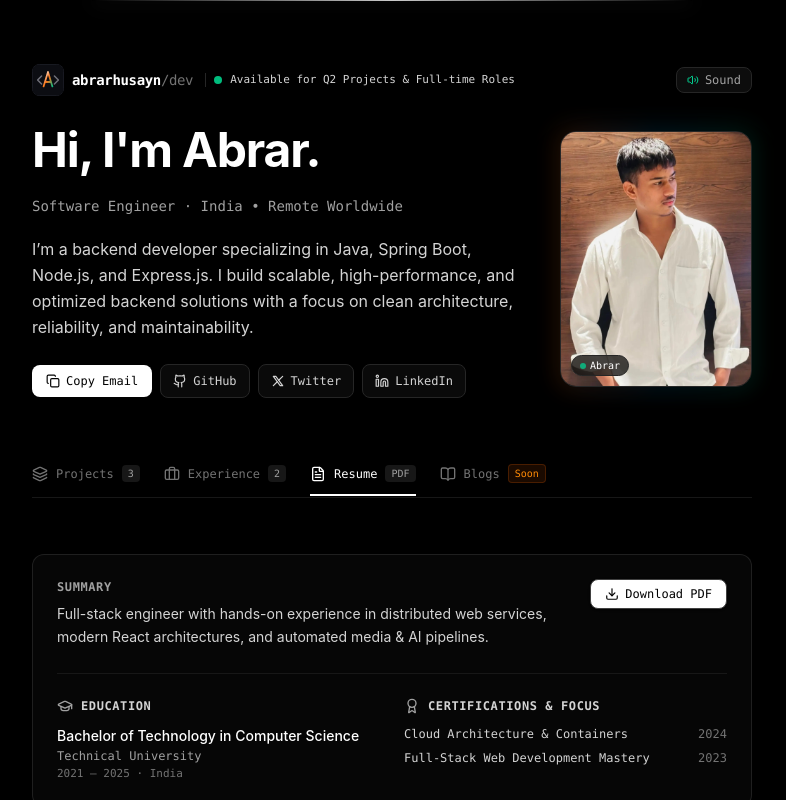
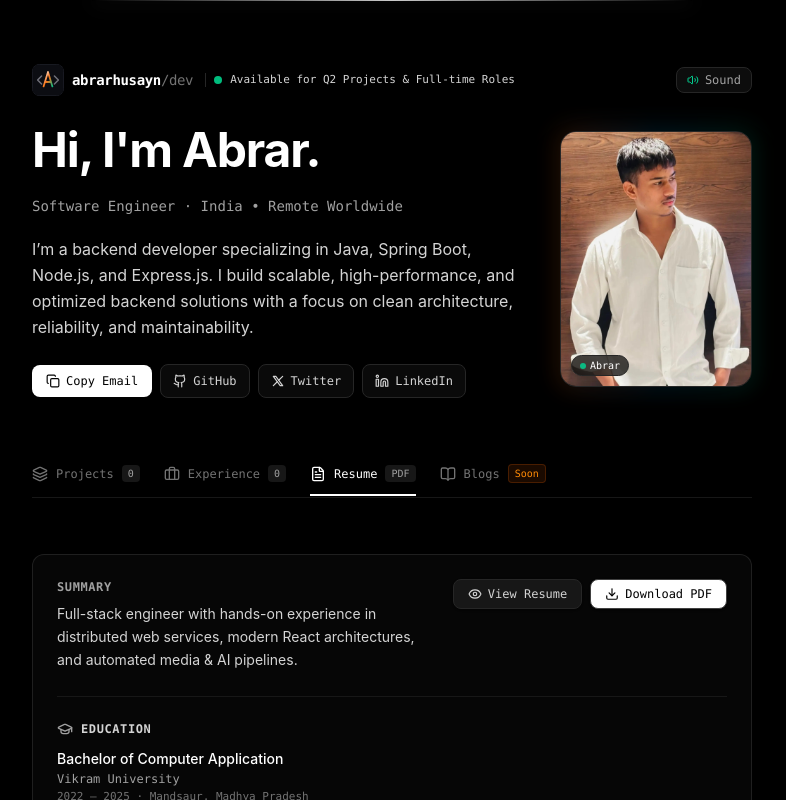
Before and after one commit to abrarhusayn/abrarhusayn.github.io, a Next.js app: page / in a window 1280 px wide. Both pictures are taken after a click on the button "Resume". Shown: the top 800 px of the page, without its empty margins (248-1034 px from the left). Built offline with nearby package versions, Linux system fonts and the light colour scheme.

Commit message:
updated data

```diff
--- a/src/app/page.tsx
+++ b/src/app/page.tsx
@@ -20,6 +20,8 @@ import {
   Layers,
   Briefcase,
   FileText,
+  Eye,
+  EyeOff,
 } from "lucide-react";
 import confetti from "canvas-confetti";
 
@@ -27,6 +29,7 @@ export default function Home() {
   const [copied, setCopied] = useState(false);
   const [isMuted, setIsMuted] = useState(false);
   const [activeTab, setActiveTab] = useState<"projects" | "experience" | "resume" | "blogs">("projects");
+  const [showResume, setShowResume] = useState(false);
   const [imgError, setImgError] = useState(false);
 
   const toggleSound = () => {
@@ -465,6 +468,18 @@ export default function Home() {
                   </p>
                 </div>
 
+                <div className="flex items-center gap-2 shrink-0">
+                  <button
+                    onClick={() => {
+                      soundFx.playClick();
+                      setShowResume(!showResume);
+                    }}
+                    className="flex items-center justify-center gap-1.5 rounded-lg border border-neutral-800 bg-neutral-900 text-neutral-300 px-3.5 py-1.5 font-mono text-xs font-medium hover:border-neutral-700 hover:text-white transition-all shrink-0 active:scale-95 shadow-sm cursor-pointer"
+                  >
+                    {showResume ? <EyeOff className="h-3.5 w-3.5" /> : <Eye className="h-3.5 w-3.5" />}
+                    <span>{showResume ? "Hide Resume" : "View Resume"}</span>
+                  </button>
+
                   <a
                     href={DATA.resume.pdfUrl}
                     download="abrar_resume.pdf"
@@ -475,6 +490,41 @@ export default function Home() {
                     <span>Download PDF</span>
                   </a>
                 </div>
+              </div>
+
+              {/* Collapsible Interactive PDF Resume Viewer */}
+              {showResume && (
+                <motion.div
+                  initial={{ opacity: 0, height: 0 }}
+                  animate={{ opacity: 1, height: "auto" }}
+                  exit={{ opacity: 0, height: 0 }}
+                  transition={{ duration: 0.3 }}
+                  className="space-y-3 pt-4 border-t border-neutral-900"
+                >
+                  <div className="flex items-center justify-between font-mono text-xs text-neutral-400">
+                    <span className="flex items-center gap-1.5">
+                      <span className="h-1.5 w-1.5 rounded-full bg-emerald-400 animate-pulse" />
+                      Viewing /public/resume.pdf
+                    </span>
+                    <a
+                      href={DATA.resume.pdfUrl}
+                      target="_blank"
+                      rel="noopener noreferrer"
+                      className="hover:text-white transition-colors flex items-center gap-1 text-[11px]"
+                    >
+                      Open in new tab <ExternalLink className="h-3 w-3" />
+                    </a>
+                  </div>
+
+                  <div className="w-full h-[550px] sm:h-[700px] rounded-xl overflow-hidden border border-neutral-800 bg-neutral-950">
+                    <iframe
+                      src={`${DATA.resume.pdfUrl}#toolbar=0&navpanes=0`}
+                      className="w-full h-full border-0"
+                      title="Abrar Resume"
+                    />
+                  </div>
+                </motion.div>
+              )}
 
               <div className="grid grid-cols-1 md:grid-cols-2 gap-6 pt-6 border-t border-neutral-900">
                 {/* Education */}
@@ -495,7 +545,7 @@ export default function Home() {
                 </div>
 
                 {/* Certifications */}
-                <div className="space-y-3">
+                {/* <div className="space-y-3">
                   <div className="flex items-center gap-2 font-mono text-xs font-semibold text-neutral-300 uppercase tracking-wider">
                     <Award className="h-4 w-4 text-neutral-400" />
                     <span>Certifications &amp; Focus</span>
@@ -511,7 +561,7 @@ export default function Home() {
                       </div>
                     ))}
                   </div>
-                </div>
+                </div> */}
               </div>
             </div>
           </motion.section>
--- a/src/data/portfolioData.ts
+++ b/src/data/portfolioData.ts
@@ -54,33 +54,34 @@ export const DATA = {
       "Full-stack engineer with hands-on experience in distributed web services, modern React architectures, and automated media & AI pipelines.",
     education: [
       {
-        degree: "Bachelor of Technology in Computer Science",
-        institution: "Technical University",
-        period: "2021 — 2025",
-        location: "India",
+        degree: "Bachelor of Computer Application",
+        institution: "Vikram University",
+        period: "2022 — 2025",
+        location: "Mandsaur, Madhya Pradesh",
+      },
+      {
+        degree: "Master of Computer Application",
+        institution: "Rajiv Gandhi Proudyogiki Vishwavidyalaya",
+        period: "2025 — Present",
+        location: "Indore, India",
       },
     ] as Education[],
     certifications: [
       {
-        name: "Cloud Architecture & Containers",
-        issuer: "Linux Foundation / Self-Taught",
-        year: "2024",
-      },
-      {
-        name: "Full-Stack Web Development Mastery",
-        issuer: "Modern Web Standards",
-        year: "2023",
+        // name: "Full Stack Developer",
+        // issuer: "Udemy",
+        // year: "2024",
       },
     ] as Certification[],
   },
   skillCategories: [
     {
       category: "Frontend",
-      skills: ["React 19", "Next.js", "TypeScript", "Tailwind CSS", "Framer Motion", "Shadcn UI"],
+      skills: ["React", "Next.js", "TypeScript", "Tailwind CSS", "Framer Motion", "Shadcn UI"],
     },
     {
       category: "Backend & Systems",
-      skills: ["Node.js", "Bun", "Python", "FastAPI", "PostgreSQL", "Redis", "REST & WebSockets"],
+      skills: ["Node.js", "Expressjs", "Java", "SpringBoot", "PostgreSQL", "Redis", "REST & WebSockets"],
     },
     {
       category: "DevOps & Tooling",
@@ -88,67 +89,31 @@ export const DATA = {
     },
   ],
   projects: [
-    {
-      title: "SubAgents Hub",
-      tagline: "Curated AI Sub-Agents & MCP Server Registry",
-      description:
-        "A discovery platform and benchmarking index for autonomous Claude & AI sub-agents and Model Context Protocol servers.",
-      metric: "12k+ monthly devs",
-      tech: ["Next.js", "TypeScript", "Tailwind CSS", "PostgreSQL", "Prisma"],
-      link: "https://example.com",
-      github: "https://github.com/abrarhusayn",
-      year: "2026",
-      featured: true,
-    },
-    {
-      title: "ClipForge AI",
-      tagline: "Automated Video Clip & Transcription Pipeline",
-      description:
-        "High-throughput media processing engine combining local Whisper transcription, LLM highlight extraction, and Remotion video rendering.",
-      metric: "85% faster render",
-      tech: ["TypeScript", "Bun", "Whisper", "FFmpeg", "Remotion"],
-      link: "https://example.com",
-      github: "https://github.com/abrarhusayn",
-      year: "2025",
-      featured: true,
-    },
-    {
-      title: "is-a.software",
-      tagline: "GitOps Automated Subdomain Registry",
-      description:
-        "Free developer subdomains powered by GitHub Actions pipeline and Cloudflare DNS automation when PRs merge.",
-      metric: "500+ active domains",
-      tech: ["Next.js", "GitHub Actions", "Cloudflare DNS", "Docker"],
-      link: "https://example.com",
-      github: "https://github.com/abrarhusayn",
-      year: "2025",
-      featured: false,
-    },
+    // {
+    //   title: "is-a.software",
+    //   tagline: "GitOps Automated Subdomain Registry",
+    //   description:
+    //     "Free developer subdomains powered by GitHub Actions pipeline and Cloudflare DNS automation when PRs merge.",
+    //   metric: "500+ active domains",
+    //   tech: ["Next.js", "GitHub Actions", "Cloudflare DNS", "Docker"],
+    //   link: "https://example.com",
+    //   github: "https://github.com/abrarhusayn",
+    //   year: "2025",
+    //   featured: false,
+    // },
   ] as Project[],
   experiences: [
-    {
-      role: "Full-Stack & Applied AI Engineer",
-      company: "Independent & Open Source",
-      period: "2024 — Present",
-      description:
-        "Architecting resilient web applications, developer CLI tools, and LLM-powered pipelines.",
-      highlights: [
-        "Engineered end-to-end full stack web platforms supporting thousands of monthly users.",
-        "Created open-source tools and modular sub-agents for developer productivity.",
-      ],
-      skills: ["Next.js", "TypeScript", "PostgreSQL", "Docker", "Tailwind CSS"],
-    },
-    {
-      role: "Frontend & Backend Developer",
-      company: "Product & Engineering Collaborations",
-      period: "2023 — 2024",
-      description:
-        "Built responsive user interfaces and designed performant REST and WebSocket microservices.",
-      highlights: [
-        "Achieved 95+ Core Web Vitals performance across mobile and desktop applications.",
-        "Streamlined API latency and implemented real-time caching layers with Redis.",
-      ],
-      skills: ["React", "Node.js", "Redis", "TypeScript", "REST APIs"],
-    },
+    // {
+    //   role: "Full-Stack & Applied AI Engineer",
+    //   company: "Independent & Open Source",
+    //   period: "2024 — Present",
+    //   description:
+    //     "Architecting resilient web applications, developer CLI tools, and LLM-powered pipelines.",
+    //   highlights: [
+    //     "Engineered end-to-end full stack web platforms supporting thousands of monthly users.",
+    //     "Created open-source tools and modular sub-agents for developer productivity.",
+    //   ],
+    //   skills: ["Next.js", "TypeScript", "PostgreSQL", "Docker", "Tailwind CSS"],
+    // },
   ] as Experience[],
 };
```
Lines whose indentation alone changed are shown as unchanged.
